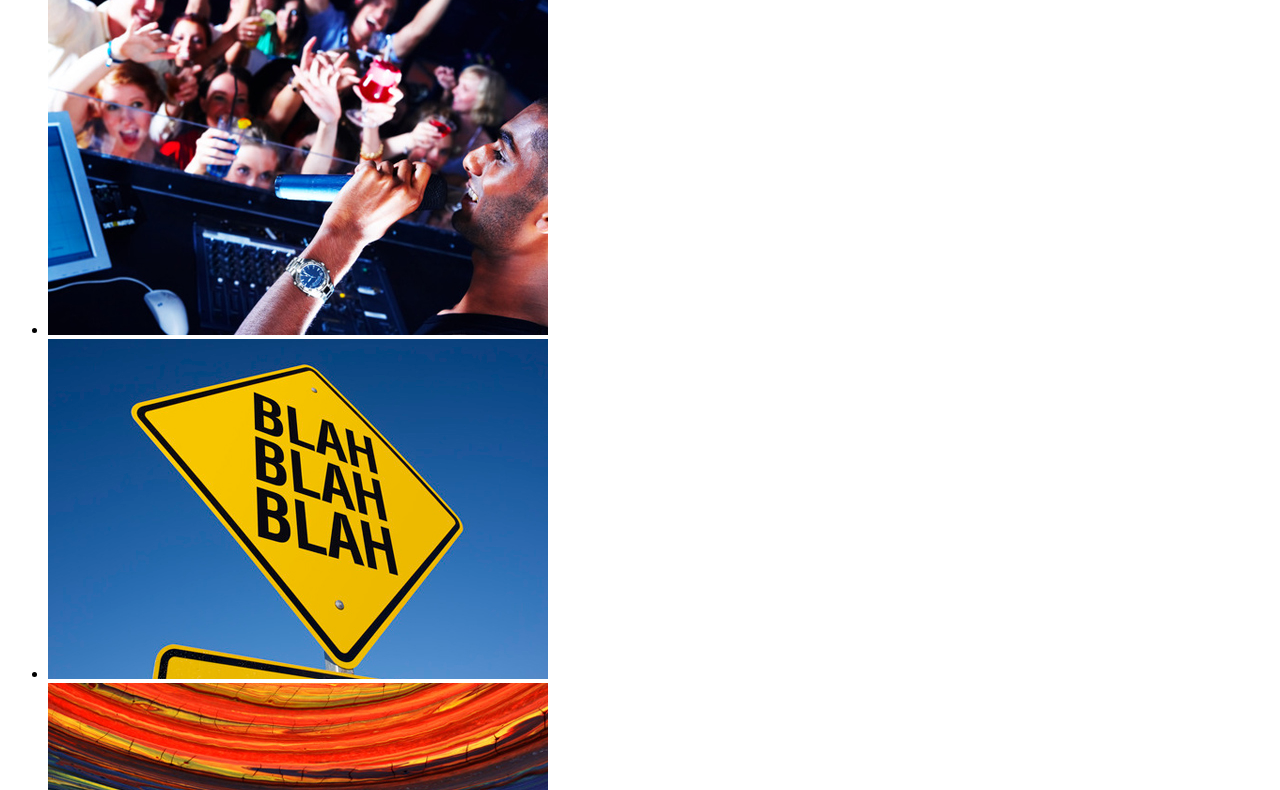
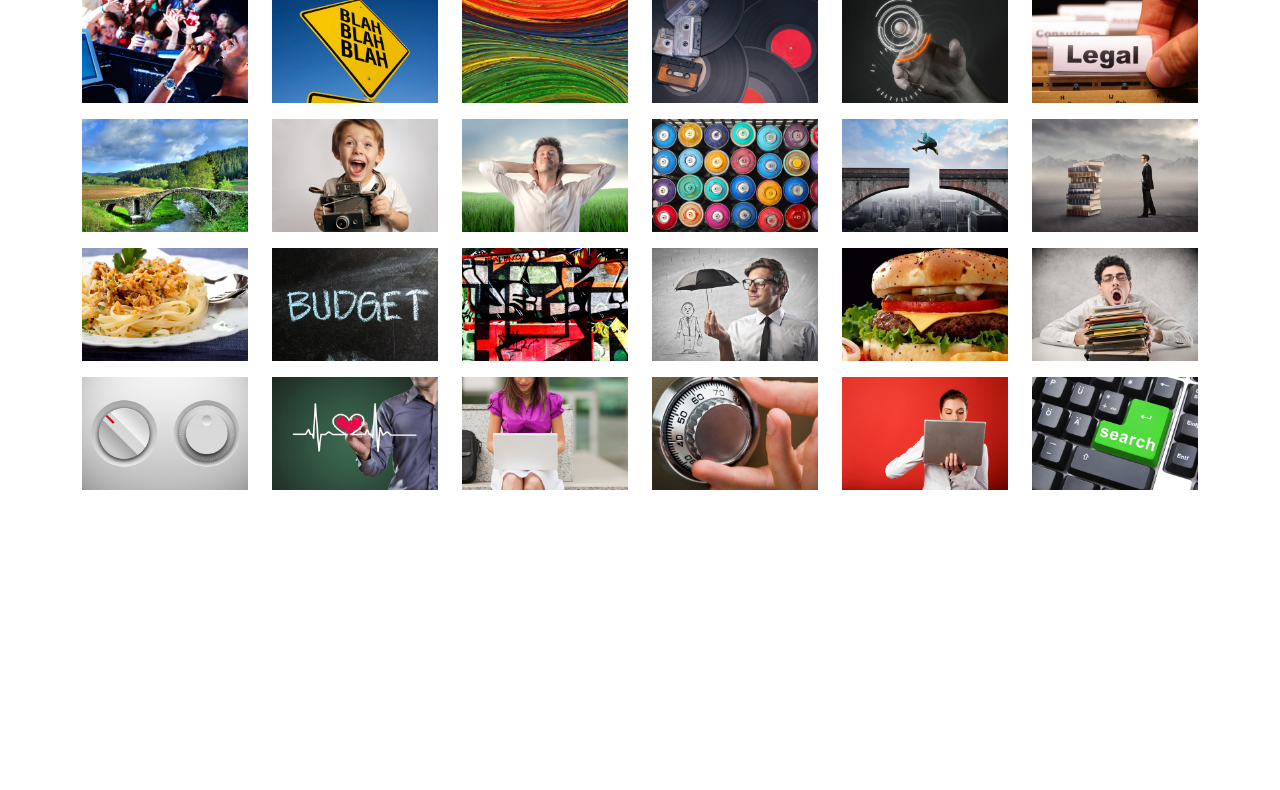
Before and after one commit to phuongdc25v7k026-art/CT275DC01-lab1, a plain HTML site: page ex1/index.html in a window 1280 px wide. Shown: the part 72-862 px from the top of the page. After the commit the page ends 800 px from the top, so only its background shows below. Drawn offline with nearby package versions, Linux system fonts and the light colour scheme.

Commit message:
Đã làm xong

```diff
--- a/ex1/index.html
+++ b/ex1/index.html
@@ -7,89 +7,86 @@
 			content="width=device-width, initial-scale=1, shrink-to-fit=no"
 		/>
 		<title>Photo Gallery</title>
+		<link href="https://cdn.jsdelivr.net/npm/bootstrap@5.3.3/dist/css/bootstrap.min.css" rel="stylesheet">
 	</head>
 
 	<body>
-		<h2>Thư viện ảnh của tôi</h2>
-		<ul>
-			<li>
-				<img src="images/photodune-174908-rocking-the-night-away-xs.jpg" />
+		<div class="container">
+		<h2 class="text-center mt-3">Thư viện ảnh của tôi</h2>
+		<ul class="row list-unstyled gy-3">
+			<li class="col-md-2 col-sm-3 col-4">
+				<img class="img-fluid" src="images/photodune-174908-rocking-the-night-away-xs.jpg" />
 			</li>
-			<li>
-				<img
-					src="images/photodune-287182-blah-blah-blah-yellow-road-sign-xs.jpg"
-				/>
+			<li class="col-md-2 col-sm-3 col-4">
+				<img class="img-fluid" src="images/photodune-287182-blah-blah-blah-yellow-road-sign-xs.jpg"/>
 			</li>
-			<li>
-				<img src="images/photodune-460760-colors-xs.jpg" />
+			<li class="col-md-2 col-sm-3 col-4">
+				<img class="img-fluid" src="images/photodune-460760-colors-xs.jpg" />
 			</li>
-			<li>
-				<img src="images/photodune-461673-retro-party-xs.jpg" />
+			<li class="col-md-2 col-sm-3 col-4">
+				<img class="img-fluid" src="images/photodune-461673-retro-party-xs.jpg" />
 			</li>
-			<li>
-				<img src="images/photodune-514834-touchscreen-technology-xs.jpg" />
+			<li class="col-md-2 col-sm-3 col-4">
+				<img class="img-fluid" src="images/photodune-514834-touchscreen-technology-xs.jpg" />
 			</li>
-			<li>
-				<img src="images/photodune-916206-legal-xs.jpg" />
+			<li class="col-md-2 col-sm-3 col-4">
+				<img class="img-fluid" src="images/photodune-916206-legal-xs.jpg" />
 			</li>
-			<li>
-				<img src="images/photodune-1062948-nature-xs.jpg" />
+			<li class="col-md-2 col-sm-3 col-4">
+				<img class="img-fluid" src="images/photodune-1062948-nature-xs.jpg" />
 			</li>
-			<li>
-				<img src="images/photodune-1471528-insant-camera-kid-xs.jpg" />
+			<li class="col-md-2 col-sm-3 col-4">
+				<img class="img-fluid" src="images/photodune-1471528-insant-camera-kid-xs.jpg" />
 			</li>
-			<li>
-				<img src="images/photodune-2255072-relaxed-man-xs.jpg" />
+			<li class="col-md-2 col-sm-3 col-4">
+				<img class="img-fluid" src="images/photodune-2255072-relaxed-man-xs.jpg" />
 			</li>
-			<li>
-				<img src="images/photodune-2360379-colors-xs.jpg" />
+			<li class="col-md-2 col-sm-3 col-4">
+				<img class="img-fluid" src="images/photodune-2360379-colors-xs.jpg" />
 			</li>
-			<li>
-				<img src="images/photodune-2360571-jump-xs.jpg" />
+			<li class="col-md-2 col-sm-3 col-4">
+				<img class="img-fluid" src="images/photodune-2360571-jump-xs.jpg" />
 			</li>
-			<li>
-				<img src="images/photodune-2361384-culture-for-business-xs.jpg" />
+			<li class="col-md-2 col-sm-3 col-4">
+				<img class="img-fluid" src="images/photodune-2361384-culture-for-business-xs.jpg" />
 			</li>
-			<li>
-				<img
-					src="images/photodune-2441670-spaghetti-with-tuna-fish-and-parsley-s.jpg"
-				/>
+			<li class="col-md-2 col-sm-3 col-4">
+				<img class="img-fluid" src="images/photodune-2441670-spaghetti-with-tuna-fish-and-parsley-s.jpg"/>
 			</li>
-			<li>
-				<img src="images/photodune-2943363-budget-xs.jpg" />
+			<li class="col-md-2 col-sm-3 col-4">
+				<img class="img-fluid" src="images/photodune-2943363-budget-xs.jpg" />
 			</li>
-			<li>
-				<img src="images/photodune-3444921-street-art-xs.jpg" />
+			<li class="col-md-2 col-sm-3 col-4">
+				<img class="img-fluid" src="images/photodune-3444921-street-art-xs.jpg" />
 			</li>
-			<li>
-				<img src="images/photodune-3552322-insurance-xs.jpg" />
+			<li class="col-md-2 col-sm-3 col-4">
+				<img class="img-fluid" src="images/photodune-3552322-insurance-xs.jpg" />
 			</li>
-			<li>
-				<img src="images/photodune-3807845-food-s.jpg" />
+			<li class="col-md-2 col-sm-3 col-4">
+				<img class="img-fluid" src="images/photodune-3807845-food-s.jpg" />
 			</li>
-			<li>
-				<img src="images/photodune-3835655-down-office-worker-xs.jpg" />
+			<li class="col-md-2 col-sm-3 col-4">
+				<img class="img-fluid" src="images/photodune-3835655-down-office-worker-xs.jpg" />
 			</li>
-			<li>
-				<img src="images/photodune-4619216-ui-control-knob-regulators-xs.jpg" />
+			<li class="col-md-2 col-sm-3 col-4">
+				<img class="img-fluid" src="images/photodune-4619216-ui-control-knob-regulators-xs.jpg" />
 			</li>
-			<li>
-				<img src="images/photodune-5771958-health-xs.jpg" />
+			<li class="col-md-2 col-sm-3 col-4">
+				<img class="img-fluid" src="images/photodune-5771958-health-xs.jpg" />
 			</li>
-			<li>
-				<img
-					src="images/photodune-268693-businesswoman-using-laptop-outdoors-xs.jpg"
-				/>
+			<li class="col-md-2 col-sm-3 col-4">
+				<img class="img-fluid" src="images/photodune-268693-businesswoman-using-laptop-outdoors-xs.jpg"/>
 			</li>
-			<li>
-				<img src="images/photodune-352207-search-of-code-s.jpg" />
+			<li class="col-md-2 col-sm-3 col-4">
+				<img class="img-fluid" src="images/photodune-352207-search-of-code-s.jpg" />
 			</li>
-			<li>
-				<img src="images/photodune-247190-secret-email-xs.jpg" />
+			<li class="col-md-2 col-sm-3 col-4">
+				<img class="img-fluid" src="images/photodune-247190-secret-email-xs.jpg" />
 			</li>
-			<li>
-				<img src="images/photodune-682990-online-search-xs.jpg" />
+			<li class="col-md-2 col-sm-3 col-4">
+				<img class="img-fluid" src="images/photodune-682990-online-search-xs.jpg" />
 			</li>
 		</ul>
+	</div>
 	</body>
 </html>
```
